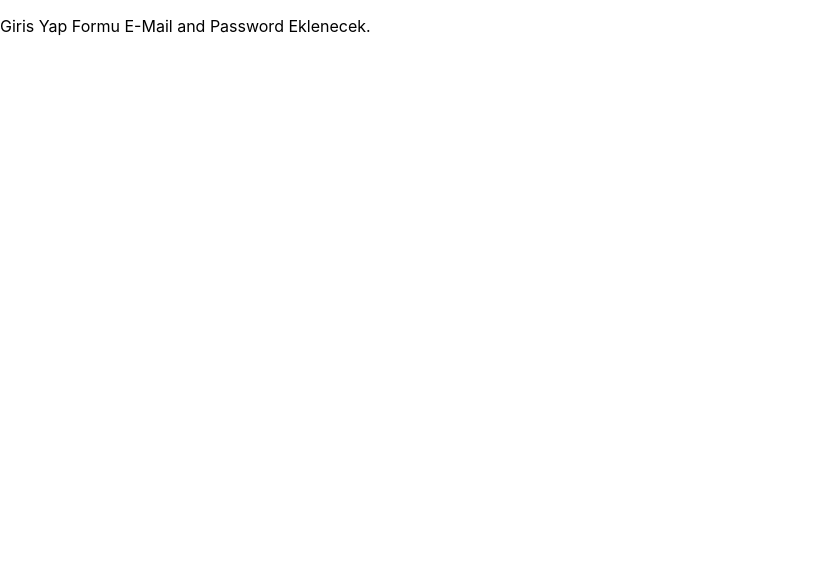
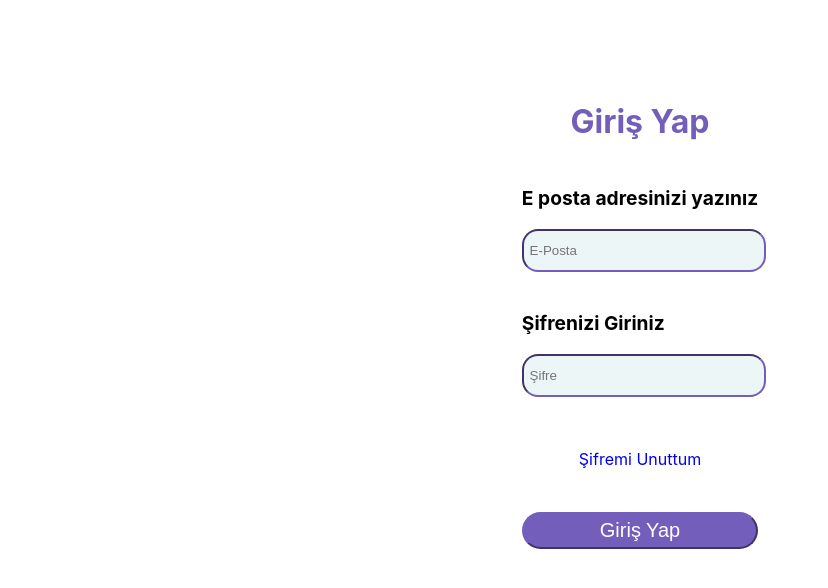
Before and after one commit to umutdurna/kidokitprojeorigin, a React (Create React App) app: page /girisyap in a window 1280 px wide. Shown: the top 588 px of the page, without its empty margins (0-828 px from the left). Built offline with nearby package versions, Linux system fonts and the light colour scheme.

Commit message:
giris-yap-added with css

```diff
--- /dev/null
+++ b/src/components/girisyap.css
@@ -0,0 +1,71 @@
+.girisYap-form .header{
+    text-align: center;
+    color: #735EBB;       /* Giris Yap Sayfasındaki Header yani (Giriş Yap) yazan kısım */
+    margin-top: 8%;
+}
+
+.girisYap-form .form{
+    margin-top: 2%;              /* Form'u ortalama */
+    display: flex;
+    align-items: center;
+    justify-content: center;
+}
+
+.girisYap-form .form p{
+    font-size: 1.2rem;            /*  E-Posta ve Password yazan kısmı renklendirme fontunu büyütme ve kalınlaştırma */
+    border-color: #735EBB;
+    font-weight: bold;
+}
+
+.girisYap-form .form .inputs{        /* Formun içindeki inputlara alttan %10 verme */
+    margin-bottom: 10%;
+}
+
+.girisYap-form .form input{
+    width: 100%;
+    padding-top: 5%;
+    padding-bottom: 5%;              /*  E posta ve passwordun sahip olduğu inputu büyütme  */
+    border-radius: 1rem;
+    border-color: #735EBB;
+    background-color: #44A6B41A;    /* Çerçevesine renk verme  */
+}
+
+.girisYap-form .form .submit {
+    display: flex;                  /* Butonu ortalama ve fixleme */
+    justify-content: center;
+}
+
+.girisYap-form .form .submit input {
+    background-color: #735EBB;
+    color: #fff;
+    font-size: 20px;
+    text-align: center;             /* Submitin içindeki Giriş yap butonunu şekillendirme*/
+    padding-left: 20%;
+    padding-right: 20%;
+    padding-bottom: 2%;
+    padding-top: 2%;
+    border-radius: 1.2rem;
+    cursor: pointer;
+}
+
+.girisYap-form .form .submit input:hover{
+    background-color: #fff;
+    color: #735EBB;         /* İnputun üstüne gelince renk değiştirmesini sağlar */
+}
+
+span {
+    font-size: 10px;
+    color: #3CD77A;
+    padding: 2%;
+    display: none;              /* Şifre Yanlış kısmını gizleme */
+}
+
+.girisYap-form .form .links{
+    margin-top: -5%;
+    margin-bottom: 10%;             /* Şifremi unuttum kısmı*/
+    text-align: center;
+}
+
+.girisYap-form .form .links a{
+    text-decoration: none;          /* Şifremi unuttum alt yazısı kaldırma */
+}
--- a/src/giris-yap.js
+++ b/src/giris-yap.js
@@ -1,94 +1,124 @@
+import './components/girisyap.css';
+import { useState } from "react";
+import { useNavigate } from 'react-router-dom';
+
 
 
 
 
 const GirisYap = () => {
 
+    const navigate = useNavigate();
+    // useState kullanımları
+    const [success, setSuccess] = useState(true);
+    // her refresh ettiğinde boş gelmesini sağlar.
+    const [values, setValues] = useState({
+        username: "",
+        password: ""
+    });
 
+    const [focused, setFocused] = useState(false)
 
-//   // useState kullanımları :
-//   const [success, setSuccess] = useState(true);
+     // input içindeki diziler
+     // e mail ile password kısmı :
+     // daha sonrasında map ile çağırılacak(tutorial) :
 
-//   // her refresh ettiğinde boş gelmesini sağlar.
-//   const [values, setValues] = useState({
-//     username: "",
-//     password: ""
-//   });
+    const inputs = [
+        {
+            id: 1,
+            name: "username",
+            type: "text",
+            placeholder: " E-Posta",
+            label: "E-Mail",
+            topmessage: "E posta adresinizi yazınız",
+            required: true
+        },
+        {
+            id: 2,
+            name: "password",
+            type: "password",
+            placeholder: " Şifre",
+            label: "Password",
+            topmessage: "Şifrenizi Giriniz",
+            required: true
+        },
+    ]
 
-//   const [focused, setFocused] = useState(false)
+    const handleSubmit = (e) => {
+        e.preventDefault();
+    }
 
-//   // input içindeki diziler
-//   // e mail ile password kısmı :
-//   // daha sonrasında map ile çağırılacak(tutorial) :
+    const onChange = (e) => {
+        setValues({ ...values, [e.target.name]: e.target.value })
+    }
 
-//   const inputs = [
-//     {
-//     id: 1,
-//     name: "username",
-//     type: "text",
-//     placeholder: "e-Posta",
-//     label: "E-Mail",
-//     topmessage: "E Posta adresini yazınız",
-//     required: true // zorunlu alan
-//   },
-//   {
-//     id: 2,
-//     name: "password",
-//     type: "password",
-//     placeholder: "Şifre",
-//     label: "Password",
-//     topmessage: "Şifrenizi Giriniz",
-//     required: true
-//   },
-// ]
+    const focusHandle = () => {
+        setFocused(true);
+    }
 
-// const handleSubmit = (e) => {
-//   e.preventDefault();
-// }
+    const falseHandle = () => {
+        setSuccess(false);
+    }
 
-// const onChange = (e) => {
-//   setSuccess({...values, [e.target.name]: e.target.value})
-// }
+    const trueHandle = () => {
+        setSuccess(true);
+    }
 
-// const handleFocus = () => {
-//   setFocused(true);
-// }
-
-// const handleSuccesFalse = () => {
-//   setSuccess(false);
-// }
-
-// const handleSuccesTrue = () => {
-//   setSuccess(true);
-// }
-
-// const signInRequest = async () => {
-//   const requestOptions = {
-//       method: 'POST',
-//       headers: { 'Content-Type': 'application/json' },
-//       body: JSON.stringify(values)
-//   };
-//   const response = await fetch('https://testapi.kidokit.com/api/account/login', requestOptions);
-//   const data = await response.json();
-//   if (data.idToken != null) {
-//       console.log("Giriş başarılı")
-//       return true
-//   }
-//   else {
-//       handleSuccesFalse();
-//       console.log(data.errorMessage)
-//       return false
-//   }
-// }
-
+    const girisIstekleri = async () => {
+        const requestOptions = {
+            method: 'POST',
+            headers: { 'Content-Type': 'application/json' },
+            body: JSON.stringify(values)
+        };
+        const response = await fetch('https://testapi.kidokit.com/api/account/login', requestOptions);
+        const data = await response.json();
+        if (data.idToken != null) {
+            console.log("Giriş Başarılı!")
+            return true
+        }
+        else {
+            falseHandle();
+            console.log(data.errorMessage)
+            return false
+        }
+    }
 
 
     return (
 
-        <div>
-            <p>Giris Yap Formu
-                E-Mail and Password Eklenecek.
-            </p>
+        <div className='girisYap-form'>
+            <h1 className='header'>Giriş Yap</h1>
+            <div className="form">
+                <form onSubmit={handleSubmit}>
+                    <div className="inputs">
+                        {inputs.map((input) => (
+                            <div>
+                                <p>{input.topmessage}</p>
+                                <input key={input.id} {...input}
+                                    value={values[input.name]}
+                                    onChange={onChange}
+                                    onBlur={focusHandle}
+                                    focused={focused.toString()}
+                                />
+                                <br/>
+                                <br/>
+                            </div>
+                        ))}
+                    </div>
+                    <br/>
+                    <div className="links">
+                        <a href="/forgot-password">Şifremi Unuttum</a>
+                    </div>
+                    <br/>
+                    <div className="submit">
+                        <input type="submit" value="Giriş Yap" onClick={async () => {
+                            trueHandle();
+                            values.password && values.username && await girisIstekleri() && navigate('/girisYapildi')
+                        }} focused={success.toString()} />
+                        <span>Yanlış Bilgi!</span>
+                    </div>
+                </form>
+            </div>
         </div>
 
     );
```
